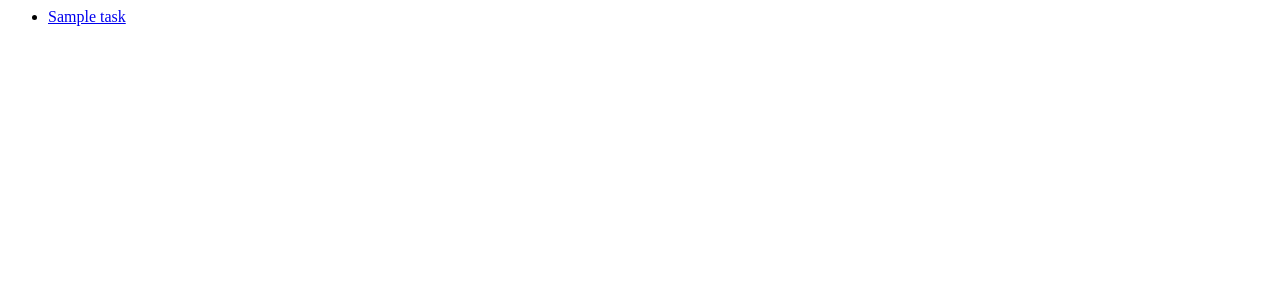
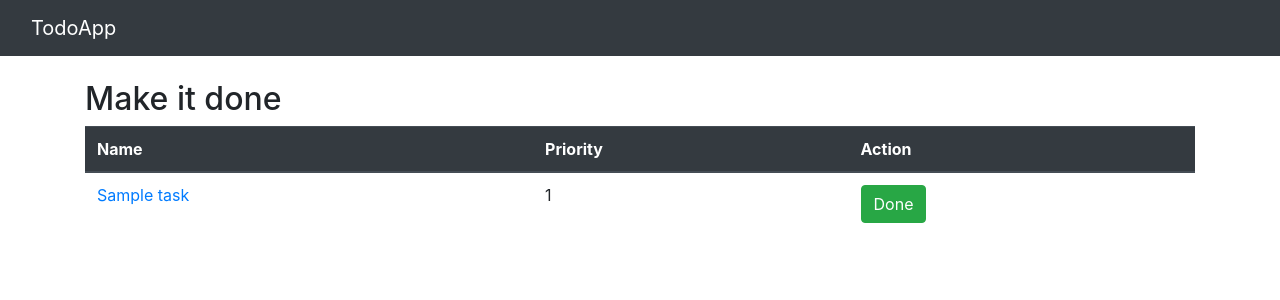
Before and after one commit to Nadtochii/task_tracker, a Django app: page /todoapp/ in a window 1280 px wide. Before the commit the part shown is almost empty. Shown: the top 300 px of the page. Run offline with Django 3.2, Linux system fonts and the light colour scheme; tables that the repository leaves empty hold one stand-in row (values such as "Sample post"); some libraries are stand-ins or nearby versions.

Commit message:
Add styles

```diff
--- /dev/null
+++ b/todo/todoapp/templates/todoapp/base.html
@@ -0,0 +1,19 @@
+{% load static %}
+<html>
+    <head>
+        <link rel="stylesheet" type="text/css" href="{% static 'todoapp/style.css' %}">
+        <link rel="stylesheet" href="https://stackpath.bootstrapcdn.com/bootstrap/4.4.1/css/bootstrap.min.css" integrity="sha384-Vkoo8x4CGsO3+Hhxv8T/Q5PaXtkKtu6ug5TOeNV6gBiFeWPGFN9MuhOf23Q9Ifjh" crossorigin="anonymous">
+        <script src="https://stackpath.bootstrapcdn.com/bootstrap/4.4.1/js/bootstrap.min.js" integrity="sha384-wfSDF2E50Y2D1uUdj0O3uMBJnjuUD4Ih7YwaYd1iqfktj0Uod8GCExl3Og8ifwB6" crossorigin="anonymous"></script>
+    </head>
+    <body>
+        <nav class="navbar navbar-dark bg-dark">
+            <div class="container-fluid">
+                <div class="navbar-header">
+                    <a class="navbar-brand" href="#">TodoApp</a>
+                </div>
+            </div>
+        </nav>
+        {% block content %}
+        {% endblock %}
+    </body>
+</html>
--- a/todo/todoapp/templates/todoapp/detail.html
+++ b/todo/todoapp/templates/todoapp/detail.html
@@ -1 +1,5 @@
-{{ task.name }}
+{% extends 'todoapp/base.html' %}
+
+{% block content %}
+    {{ task.name }}
+{% endblock %}
--- a/todo/todoapp/templates/todoapp/index.html
+++ b/todo/todoapp/templates/todoapp/index.html
@@ -1,15 +1,28 @@
-{% load static %}
-<html>
-    <head>
-        <link rel="stylesheet" type="text/css" href="{% static 'todoapp/style.css' %}">
-    </head>
-    <body>
-        {% if tasks %}
-            <ul>
-            {% for task in tasks %}
-                <li><a href="{% url 'todoapp:detail' task.id %}">{{ task.name }}</a></li>
-            {% endfor %}
-            </ul>
-        {% endif %}
-    </body>
-</html>
+{% extends 'todoapp/base.html' %}
+
+{% block content %}
+    <div class="container">
+        <br>
+        <h2>Make it done</h2>
+        <table class="table">
+            <thead class="thead-dark">
+                <tr>
+                    <th scope="col">Name</th>
+                    <th scope="col">Priority</th>
+                    <th scope="col">Action</th>
+                </tr>
+            </thead>
+            <tbody>
+                {% if tasks %}
+                    {% for task in tasks %}
+                        <tr>
+                            <td><a href="{% url 'todoapp:detail' task.id %}">{{ task.name }}</a></td>
+                            <td>{{ task.priority }}</td>
+                            <td><button type="button" class="btn btn-success">Done</button></td>
+                        </tr>
+                    {% endfor %}
+                {% endif %}
+            </tbody>
+        </table>
+    </div>
+{% endblock %}
```
